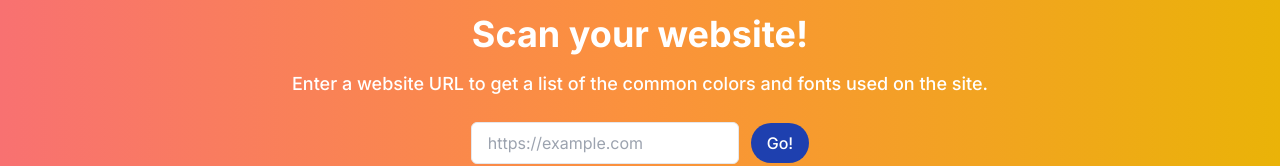
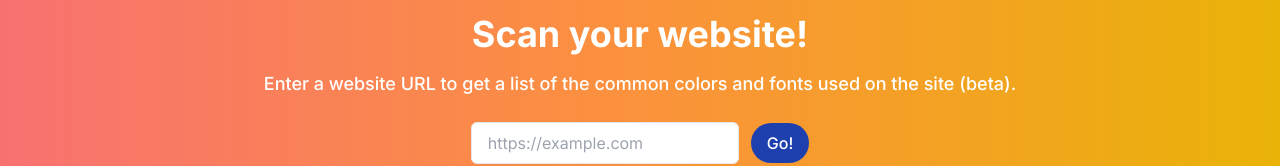
Before and after one commit to audunlk/csswebscraper, a Next.js app: page / in a window 1280 px wide. Shown: the part 311-477 px from the top of the page. Built offline with nearby package versions, Linux system fonts and the light colour scheme.

Commit message:
added beta

```diff
--- a/src/app/page.tsx
+++ b/src/app/page.tsx
@@ -121,7 +121,7 @@ export default function Home() {
         <h1 className="text-4xl font-bold mb-4 text-center">Scan your website!</h1>
         <h4 className="text-lg font-medium mb-6 text-center">
           Enter a website URL to get a list of the common colors and fonts used on
-          the site.
+          the site {"(beta)"}.
         </h4>
         <div className='flex flex-row items-center justify-center gap-3
          max-sm:flex-col max-sm:items-center max-sm:justify-center
```
